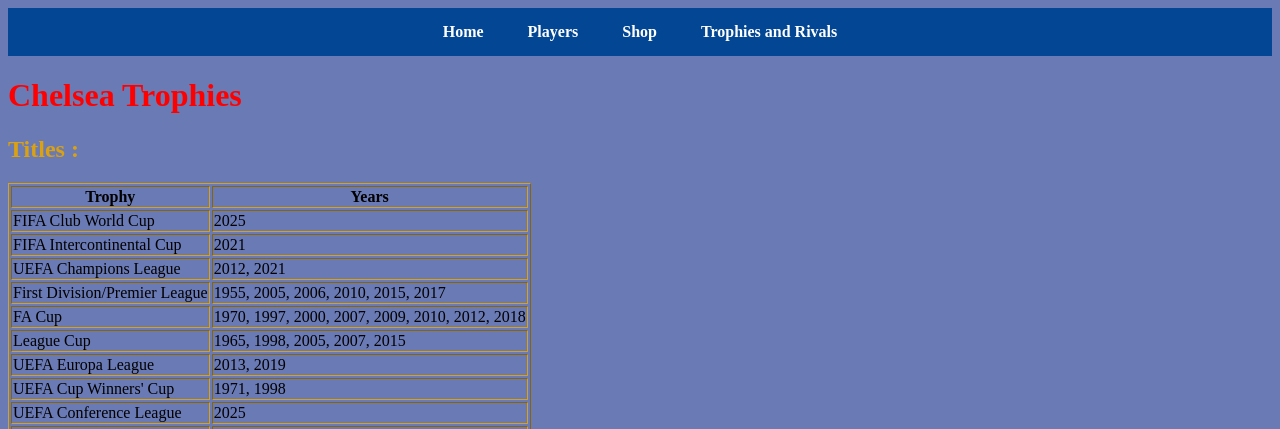
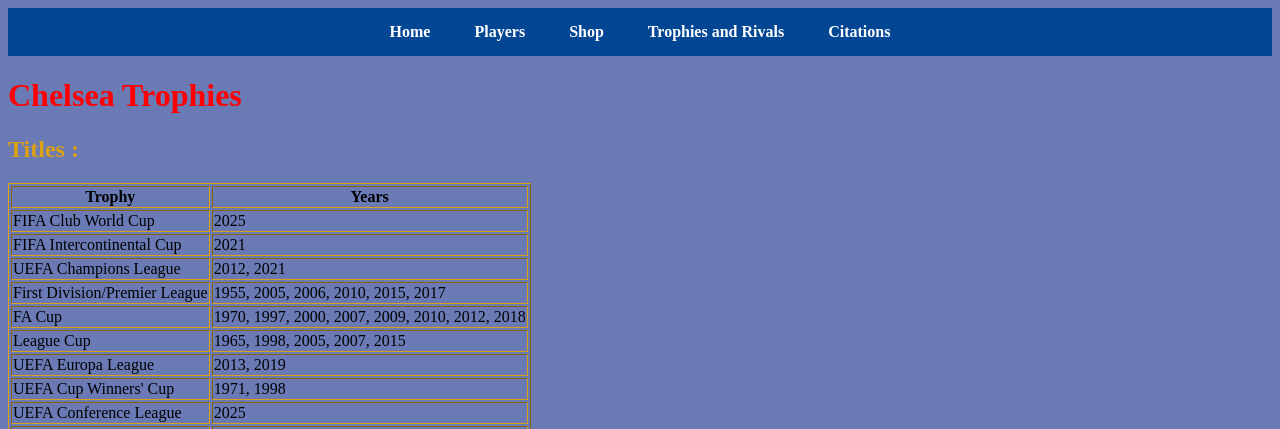
Before and after one commit to manuelbritoaugusto-cpu/manuel.github.io, a plain HTML site: page Chelsea-trophies-cabinet.html in a window 1280 px wide. Shown: the top 429 px of the page. Drawn offline with Linux system fonts and the light colour scheme.

Commit message:
Update Chelsea-trophies-cabinet.html

```diff
--- a/Chelsea-trophies-cabinet.html
+++ b/Chelsea-trophies-cabinet.html
@@ -32,6 +32,7 @@
             <a href="Chelsea-players.html">Players</a>
             <a href="Chelsea-shop.html">Shop</a>
             <a href="Chelsea-trophies-cabinet.html">Trophies and Rivals</a>
+            <a href="Citations.html">Citations</a>
         </div>
      <body>
         <h1>Chelsea Trophies</h1>
```
